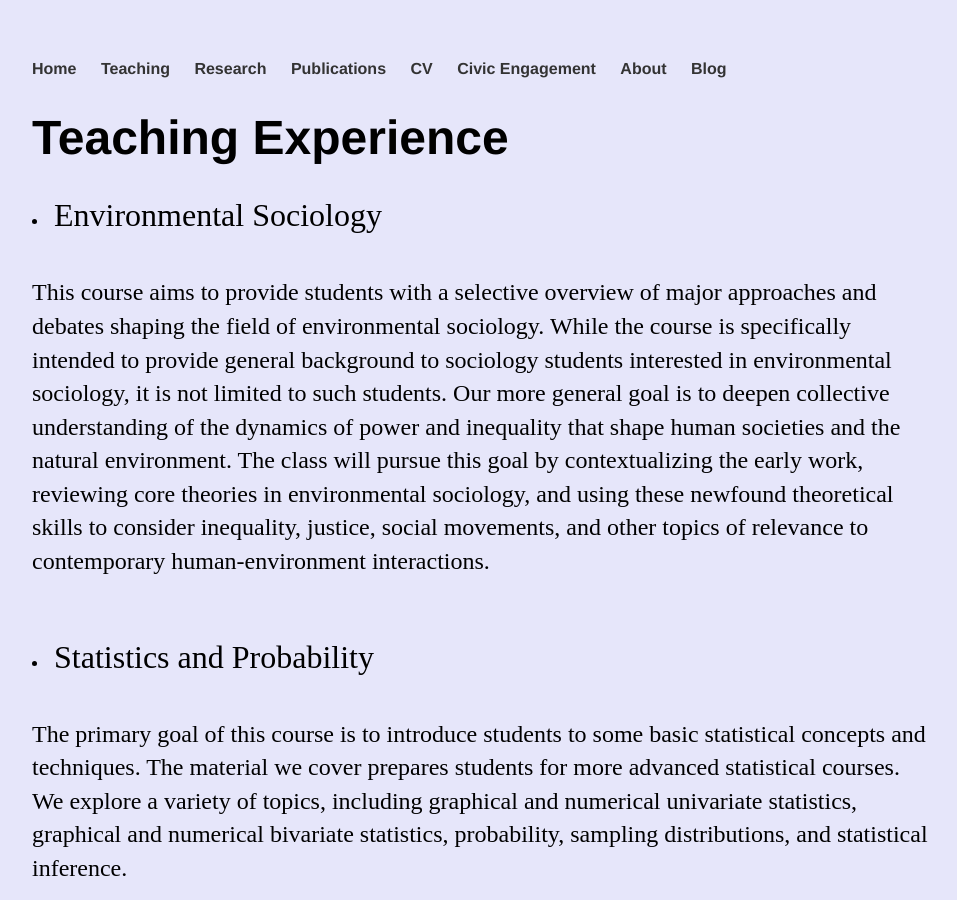
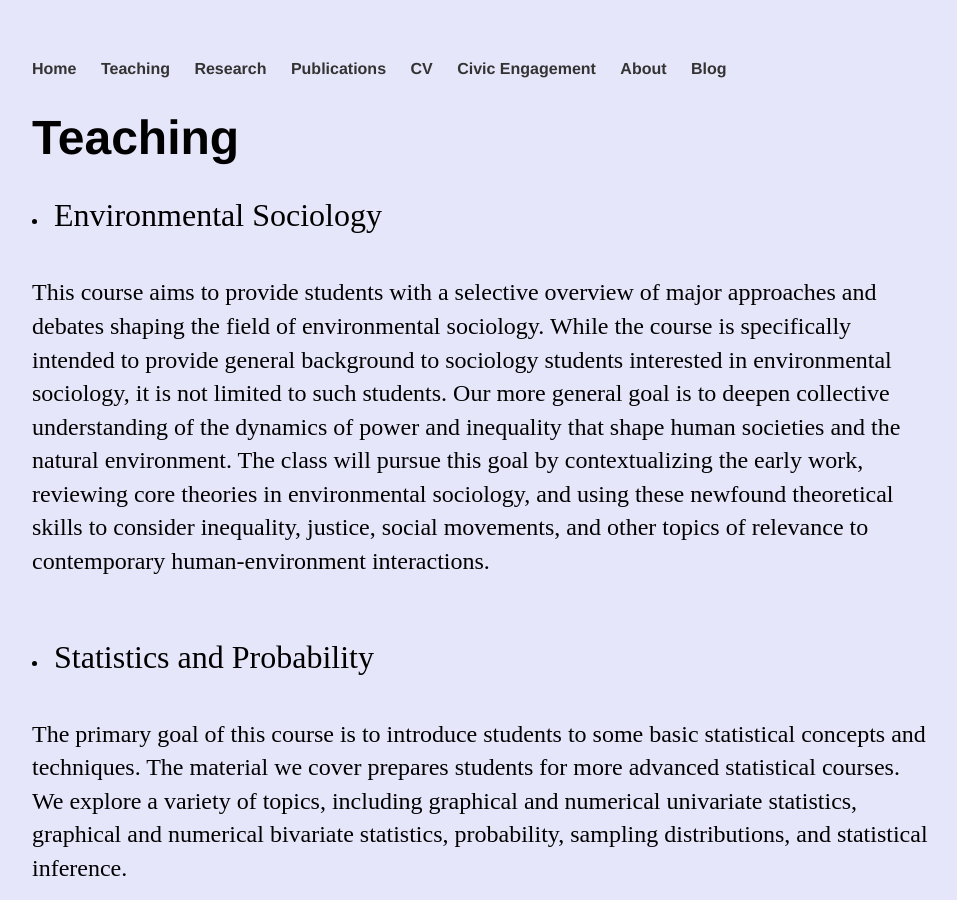
Before and after one commit to resilience1/resilience1.github.io, a Jekyll site: the page built from teaching/index.html, in a window 1280 px wide and 900 px high. Shown: the whole window, without its empty margins (160-1117 px from the left). Built offline with Jekyll 4.4.1, drawn with Linux system fonts in a browser that asks for light colours.

Commit message:
Update index.html

```diff
--- a/teaching/index.html
+++ b/teaching/index.html
@@ -3,8 +3,8 @@
 title: Teaching
 ---
 <div class="blurb">
-	<h1>Teaching Experience</h1>
-	<font size="6"><li>Environmental Sociology<br></font><br><p>
+	<h1>Teaching</h1>
+	<li><font size="6">Environmental Sociology<br></font><br><p>
 
 This course aims to provide students with a selective overview of major approaches and debates shaping the field of
 environmental sociology. While the course is specifically intended to provide general background to sociology students
```
